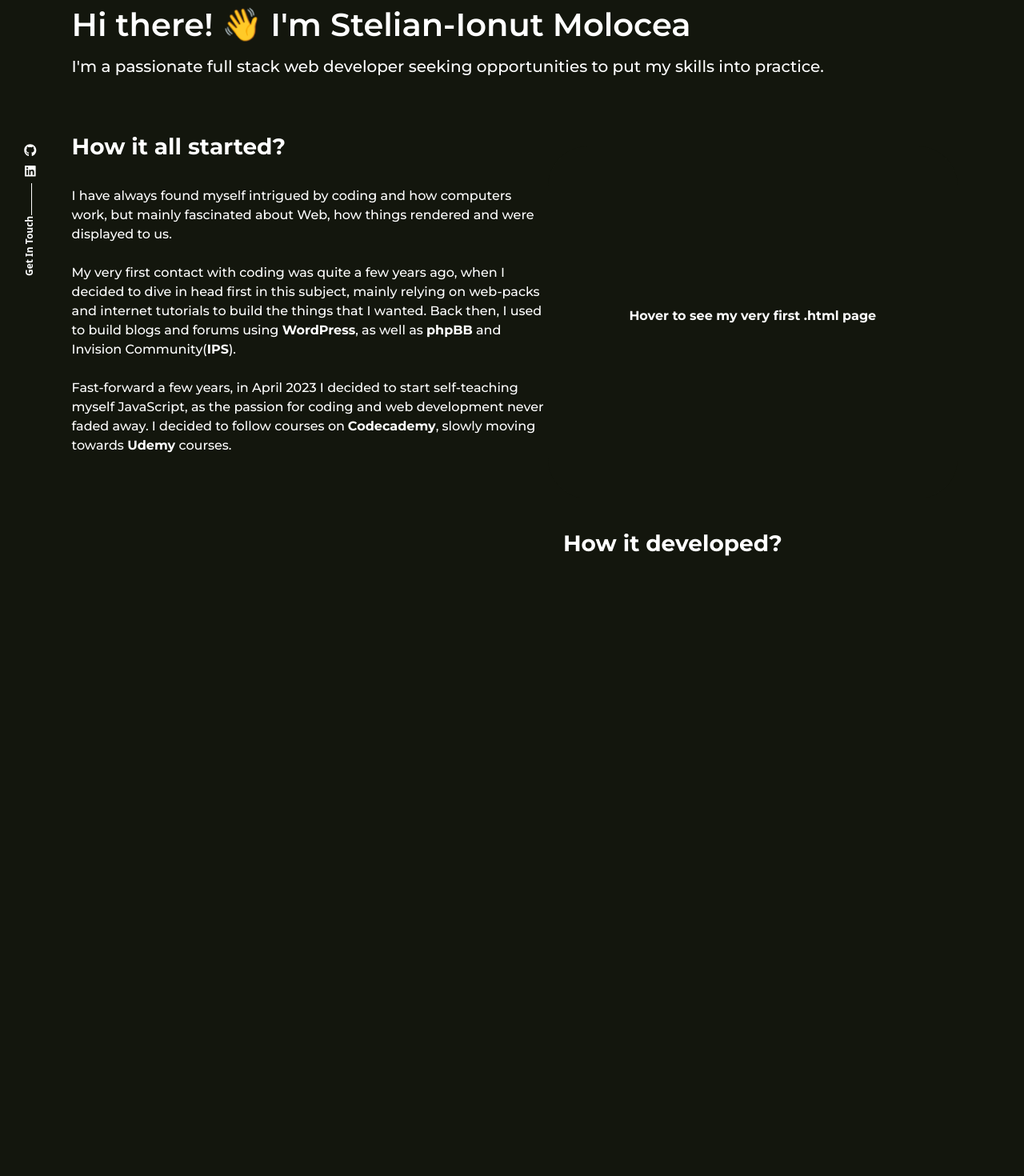
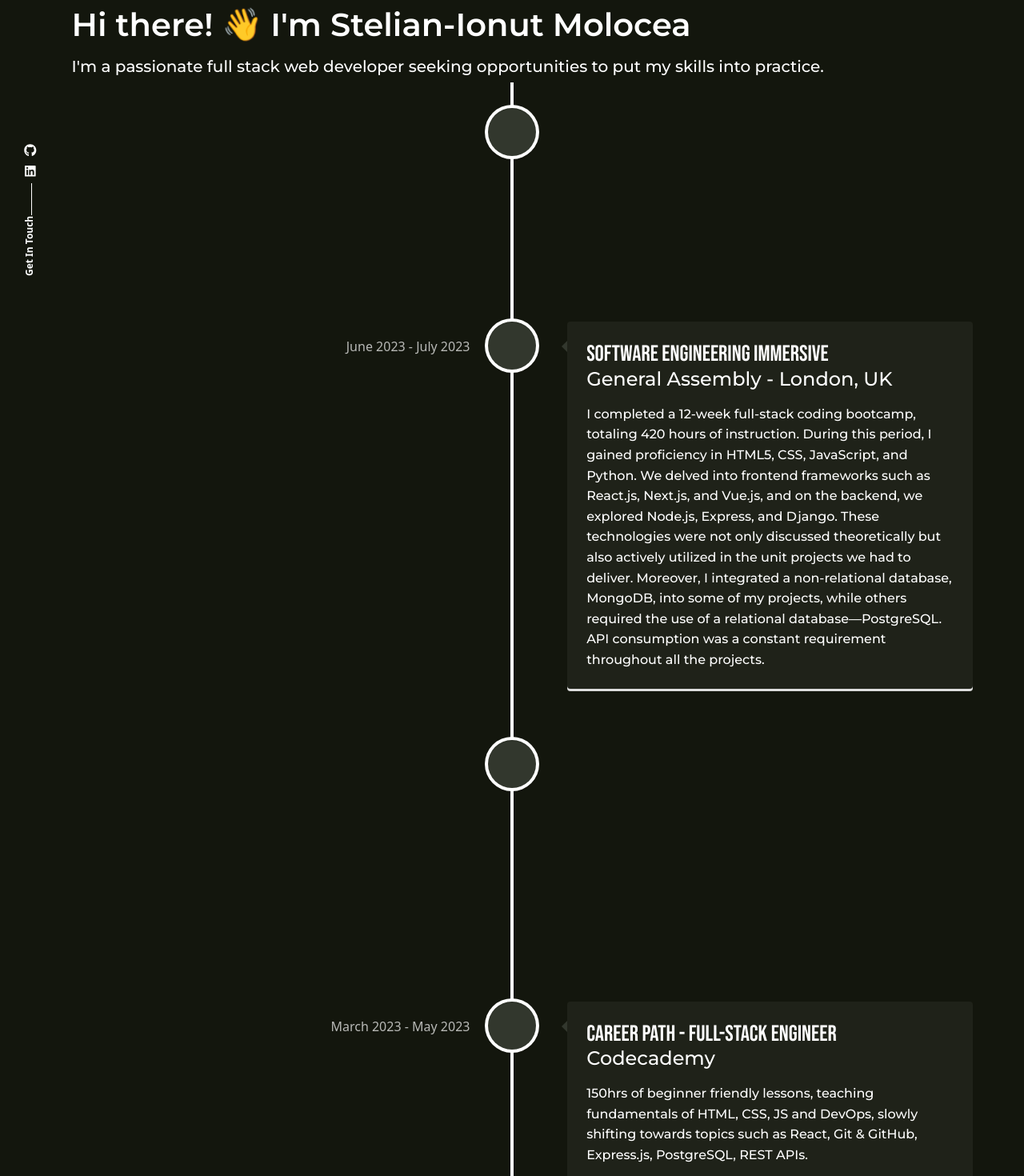
Before and after one commit to msionut28/portfolio, a React (Create React App) app: page /about in a window 1280 px wide. Shown: the part 120-1590 px from the top of the page at 80% size. Before the commit the page ends 825 px from the top, so only its background shows below. Built offline with nearby package versions, Linux system fonts and the light colour scheme.

Commit message:
Vertical Timeline

```diff
--- a/package.json
+++ b/package.json
@@ -6,6 +6,7 @@
     "@testing-library/jest-dom": "^5.17.0",
     "@testing-library/react": "^13.4.0",
     "@testing-library/user-event": "^13.5.0",
+    "bootstrap": "^5.3.2",
     "framer-motion": "^10.16.16",
     "hamburger-react": "^2.5.0",
     "react": "^18.2.0",
@@ -15,6 +16,7 @@
     "react-router-dom": "^6.21.0",
     "react-scripts": "5.0.1",
     "react-use": "^17.5.0",
+    "react-vertical-timeline-component": "^3.6.0",
     "typewriter-effect": "^2.21.0",
     "web-vitals": "^2.1.4"
   },
--- a/src/pages/About/About.jsx
+++ b/src/pages/About/About.jsx
@@ -1,5 +1,10 @@
 import "./style.css";
 import { motion } from "framer-motion";
+import {
+  VerticalTimeline,
+  VerticalTimelineElement,
+} from "react-vertical-timeline-component";
+import "react-vertical-timeline-component/style.min.css";
 import AnimateWhenVisible from "components/AnimateWhenVisible/AnimateWhenVisible";
 import SocialLinks from "components/SocialLinks/SocialLinks";
 import Image from "components/Image/Image";
@@ -23,8 +28,93 @@ const About = () => {
           I'm a passionate full stack web developer seeking opportunities to put
           my skills into practice.
         </h5>
-
       </motion.div>
+      <AnimateWhenVisible delay={1}>
+        <VerticalTimeline>
+          <VerticalTimelineElement
+            className="vertical-timeline-element--work"
+            contentStyle={{ background: "rgb(31, 34, 25)", color: "#fff" }}
+            contentArrowStyle={{ borderRight: "7px solid  rgb(50, 55, 45)" }}
+            date="January 2023 - present"
+            iconStyle={{ background: "rgb(50, 55, 45)", color: "#fff" }}
+          >
+            <h3 className="vertical-timeline-element-title bebas">Freelance</h3>
+            <h4 className="vertical-timeline-element-subtitle montserrat">
+              Iasi, Romania & London, UK
+            </h4>
+            <p className="montserrat">
+              Developing web apps, mainly relying on MERN stack/ Next.js +
+              MongoDB, while further enchancing my development knowledge by
+              learning TypeScript.
+            </p>
+          </VerticalTimelineElement>
+          <VerticalTimelineElement
+            className="vertical-timeline-element--work"
+            contentStyle={{ background: "rgb(31, 34, 25)", color: "#fff" }}
+            contentArrowStyle={{ borderRight: "7px solid  rgb(50, 55, 45)" }}
+            date="June 2023 - July 2023"
+            iconStyle={{ background: "rgb(50, 55, 45)", color: "#fff" }}
+          >
+            <h3 className="vertical-timeline-element-title bebas">
+              Software Engineering Immersive
+            </h3>
+            <h4 className="vertical-timeline-element-subtitle montserrat">
+              General Assembly - London, UK
+            </h4>
+            <p className="montserrat">
+              I completed a 12-week full-stack coding bootcamp, totaling 420
+              hours of instruction. During this period, I gained proficiency in
+              HTML5, CSS, JavaScript, and Python. We delved into frontend
+              frameworks such as React.js, Next.js, and Vue.js, and on the
+              backend, we explored Node.js, Express, and Django. These
+              technologies were not only discussed theoretically but also
+              actively utilized in the unit projects we had to deliver.
+              Moreover, I integrated a non-relational database, MongoDB, into
+              some of my projects, while others required the use of a relational
+              database—PostgreSQL. API consumption was a constant requirement
+              throughout all the projects.
+            </p>
+          </VerticalTimelineElement>
+          <VerticalTimelineElement
+            className="vertical-timeline-element--work"
+            contentStyle={{ background: "rgb(31, 34, 25)", color: "#fff" }}
+            contentArrowStyle={{ borderRight: "7px solid  rgb(50, 55, 45)" }}
+            date="September 2023 - December 2023"
+            iconStyle={{ background: "rgb(50, 55, 45)", color: "#fff" }}
+          >
+            <h3 className="vertical-timeline-element-title bebas">
+              JavaScript - The Complete Guide(Beginner + Friendly)
+            </h3>
+            <h4 className="vertical-timeline-element-subtitle montserrat">
+              Udemy
+            </h4>
+            <p className="montserrat">
+              68hrs of lessons, teaching fundamentals of JavaScript, mainly
+              focused on DOM Manipulation, Object Oriented Programming, ASYNC
+              JavaScript - Async/Await, promises.
+            </p>
+          </VerticalTimelineElement>
+          <VerticalTimelineElement
+            className="vertical-timeline-element--work"
+            contentStyle={{ background: "rgb(31, 34, 25)", color: "#fff" }}
+            contentArrowStyle={{ borderRight: "7px solid  rgb(50, 55, 45)" }}
+            date="March 2023 - May 2023"
+            iconStyle={{ background: "rgb(50, 55, 45)", color: "#fff" }}
+          >
+            <h3 className="vertical-timeline-element-title bebas">
+              Career Path - Full-Stack Engineer
+            </h3>
+            <h4 className="vertical-timeline-element-subtitle montserrat">
+              Codecademy
+            </h4>
+            <p className="montserrat">
+              150hrs of beginner friendly lessons, teaching fundamentals of
+              HTML, CSS, JS and DevOps, slowly shifting towards topics such as
+              React, Git & GitHub, Express.js, PostgreSQL, REST APIs.
+            </p>
+          </VerticalTimelineElement>
+        </VerticalTimeline>
+      </AnimateWhenVisible>
       <motion.div
         initial={{ opacity: 0, scale: 0.5 }}
         animate={{ opacity: 1, scale: 1 }}
@@ -40,23 +130,26 @@ const About = () => {
           </h3>
           <p className="montserrat passion custom-text-style">
             <br />
-            I have always found myself intrigued by coding and how computers
-            work, but mainly fascinated about Web, how things rendered and were
-            displayed to us.
+            I've always been fascinated by coding, especially the intricate
+            workings of computers and the captivating world of the web – how
+            things get rendered and displayed to us.
             <br /> <br />
-            My very first contact with coding was quite a few years ago, when I
-            decided to dive in head first in this subject, mainly relying on
-            web-packs and internet tutorials to build the things that I wanted.
-            Back then, I used to build blogs and forums using <b>WordPress</b>,
-            as well as <b>phpBB</b> and Invision Community(<b>IPS</b>).
+            My first foray into coding happened several years ago. I took the
+            plunge headfirst, relying on web-packs and internet tutorials to
+            bring my ideas to life. During this time, I built blogs and forums
+            using <b>WordPress</b>, along with platforms like <b>phpBB</b> and
+            Invision Community (<b>IPS</b>).
             <br /> <br />
-            Fast-forward a few years, in April 2023 I decided to start
-            self-teaching myself JavaScript, as the passion for coding and web
-            development never faded away. I decided to follow courses on
+            Fast forward to March 2023, and my passion for coding and web
+            development remained as strong as ever. I embarked on a
+            self-teaching journey with JavaScript. I started with courses on{" "}
             <span style={{ fontWeight: "bold", marginLeft: "0.3vw" }}>
               Codecademy
-            </span>
-            , slowly moving towards <b>Udemy</b> courses.
+            </span>{" "}
+            and gradually transitioned to <b>Udemy</b> courses. Following this,
+            I took a deep dive into the world of software engineering with an
+            immersive bootcamp at <b>General Assembly</b>, cementing my skills and
+            knowledge in the field.
           </p>
         </div>
         <div className="beginnings-media">
@@ -74,14 +167,14 @@ const About = () => {
         transition={{ duration: 0.5, delay: 0.5 }}
         className="further-education"
       > */}
-      <AnimateWhenVisible delay={0.5}>
+      {/* <AnimateWhenVisible delay={0.5}>
         <h3
           className="montserrat custom-text-style float-right"
           style={{ fontWeight: "bold", marginLeft: "55vw" }}
         >
           How it developed?
         </h3>
-      </AnimateWhenVisible>
+      </AnimateWhenVisible> */}
       {/* </motion.div> */}
     </div>
   );
--- a/src/pages/Browser/Browser.jsx
+++ b/src/pages/Browser/Browser.jsx
@@ -14,7 +14,7 @@ import {
   Search,
   Monitor,
 } from "react-feather";
-import { getCurrentDateTime } from "hooks/dateGetter";
+import { getCurrentDateTime } from "lib/dateGetter";
 import { selectedTabSettings } from "data/content";
 import "./style.css";
 
```
Also changed, not shown: src/lib/scrollUtils.js (added, +21 -0 lines), src/lib/dateGetter.js (renamed from src/hooks/dateGetter.js), 1 other file (tests, documents, lock files or other folders).
